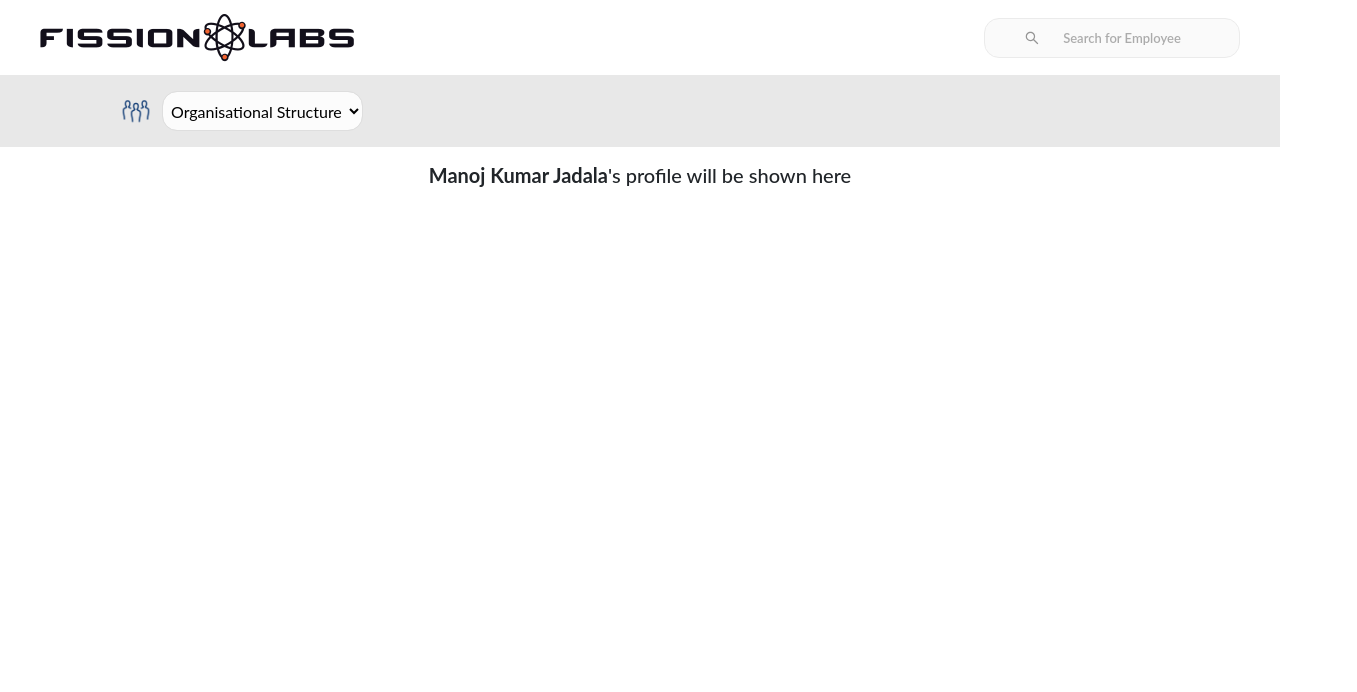
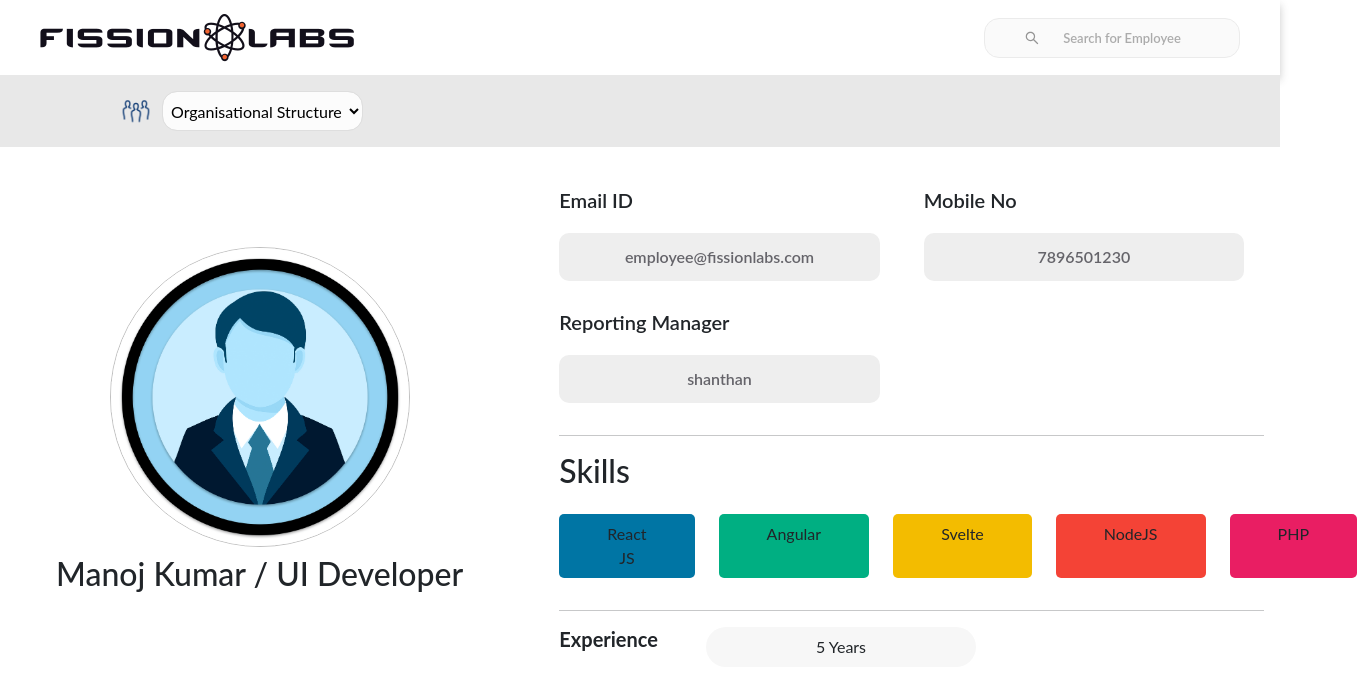
Before and after one commit to manoj-fissionlabs/fl-leader-board-ui, a React (Create React App) app: page /profile/0 in a window 1280 px wide. Shown: the top 692 px of the page, 1357 px wide, since content can reach past the window. Built offline with nearby package versions, Linux system fonts and the light colour scheme; data requests are answered from the project's data file.

Commit message:
Completed Profile page design with static data

```diff
--- a/db.json
+++ b/db.json
@@ -17,7 +17,6 @@
       "title": "Svelte"
     }
   ],
-
   "QATechnologies": [
     {
       "technologyId": 0,
@@ -36,7 +35,6 @@
       "title": "Svelte"
     }
   ],
-
   "HR": [
     {
       "technologyId": 0,
@@ -55,7 +53,6 @@
       "title": "Svelte"
     }
   ],
-
   "IT": [
     {
       "technologyId": 0,
@@ -74,7 +71,6 @@
       "title": "Svelte"
     }
   ],
-
   "backendTechnologies": [
     {
       "technologyId": 4,
@@ -96,121 +92,243 @@
   "employees": [
     {
       "employeeId": 0,
+      "emailId": "Employee@fissionlabs.com",
+      "mobileNo": "7896501230",
+      "managerName": "Shanthan",
       "name": "Manoj Kumar",
       "surname": "Jadala",
-      "skills": [0, 1, 3, 4, 7],
+      "designation": "UI Developer",
+      "skills": [
+        0,
+        1,
+        3,
+        4,
+        7
+      ],
       "experience": 5
     },
     {
       "employeeId": 1,
+      "emailId": "manideep@fissionlabs.com",
+      "mobileNo": "7896041230",
+      "managerName": "Shanthan",
       "name": "Manideep",
       "surname": "Kotagiri",
-      "skills": [0, 1],
+      "designation": "UX Designer",
+      "skills": [
+        0,
+        1
+      ],
       "experience": 4
     },
     {
       "employeeId": 2,
+      "emailId": "Zameer@fissionlabs.com",
+      "mobileNo": "7897541230",
+      "managerName": "swetha",
       "name": "Zameer",
       "surname": "Sheikh",
-      "skills": [0, 1, 3],
+      "designation": "UI Developer",
+      "skills": [
+        0,
+        1,
+        3
+      ],
       "experience": 4
     },
     {
       "employeeId": 3,
+      "emailId": "Employee@fissionlabs.com",
+      "mobileNo": "7890541230",
+      "managerName": "Shanthan",
       "name": "Raghunandan",
       "surname": "Sriperambuduru",
-      "skills": [0, 2, 3],
+      "designation": "UX Designer",
+      "skills": [
+        0,
+        2,
+        3
+      ],
       "experience": 8
     },
     {
       "employeeId": 4,
+      "emailId": "Employee@fissionlabs.com",
+      "mobileNo": "7856541230",
+      "managerName": "swetha",
       "name": "Sajjad",
       "surname": "Alam",
-      "skills": [0],
+      "designation": "UI Developer",
+      "skills": [
+        0
+      ],
       "experience": 1
     },
     {
       "employeeId": 5,
+      "emailId": "Employee@fissionlabs.com",
+      "mobileNo": "7846541230",
+      "managerName": "swetha",
       "name": "Yeshwanth",
       "surname": "Chillara",
-      "skills": [0],
+      "designation": "UX Designer",
+      "skills": [
+        0
+      ],
       "experience": 1
     },
     {
       "employeeId": 6,
+      "emailId": "Employee@fissionlabs.com",
+      "mobileNo": "7826541230",
+      "managerName": "Jittin",
       "name": "Hari Nagarjuna Chowdary",
       "surname": "Polavarapu",
-      "skills": [0],
+      "designation": "UI Developer",
+      "skills": [
+        0
+      ],
       "experience": 1
     },
     {
       "employeeId": 7,
+      "emailId": "Employee@fissionlabs.com",
+      "mobileNo": "7816541230",
+      "managerName": "Shanthan",
       "name": "Abdhul",
       "surname": "Rahaman",
-      "skills": [2],
+      "designation": "UX Designer",
+      "skills": [
+        2
+      ],
       "experience": 3
     },
     {
       "employeeId": 8,
+      "emailId": "Employee@fissionlabs.com",
+      "mobileNo": "7836541230",
+      "managerName": "Shanthan",
       "name": "Harish",
       "surname": "Pillarisetti",
-      "skills": [2],
+      "designation": "UI Developer",
+      "skills": [
+        2
+      ],
       "experience": 1
     },
     {
       "employeeId": 9,
+      "emailId": "Employee@fissionlabs.com",
+      "mobileNo": "7806541230",
+      "managerName": "swetha",
       "name": "Chandan",
       "surname": "Sankaramadi",
-      "skills": [0, 1, 2],
+      "designation": "UX Designer",
+      "skills": [
+        0,
+        1,
+        2
+      ],
       "experience": 7
     },
     {
       "employeeId": 10,
+      "emailId": "Employee@fissionlabs.com",
+      "mobileNo": "7696541230",
+      "managerName": "Shanthan",
       "name": "Vivek",
       "surname": "Samudrala",
-      "skills": [0, 1],
+      "designation": "UI Developer",
+      "skills": [
+        0,
+        1
+      ],
       "experience": 4
     },
     {
       "employeeId": 11,
+      "emailId": "Employee@fissionlabs.com",
+      "mobileNo": "7796541230",
+      "managerName": "Jittin",
       "name": "Kamesh",
       "surname": "Vadlamani",
-      "skills": [0, 1],
+      "designation": "UX Designer",
+      "skills": [
+        0,
+        1
+      ],
       "experience": 4
     },
     {
       "employeeId": 12,
+      "emailId": "Employee@fissionlabs.com",
+      "mobileNo": "9996541230",
+      "managerName": "swetha",
       "name": "Varun",
       "surname": "Kruthiventi",
-      "skills": [0, 1, 4, 5, 7],
+      "designation": "UX Designer",
+      "skills": [
+        0,
+        1,
+        4,
+        5,
+        7
+      ],
       "experience": 6
     },
     {
       "employeeId": 13,
+      "emailId": "Employee@fissionlabs.com",
+      "mobileNo": "9896541230",
+      "managerName": "Jittin",
       "name": "Adiluddin",
       "surname": "Mohammed",
-      "skills": [4, 5],
+      "designation": "UX Designer",
+      "skills": [
+        4,
+        5
+      ],
       "experience": 8
     },
     {
       "employeeId": 14,
+      "emailId": "Employee@fissionlabs.com",
+      "mobileNo": "8896541230",
+      "managerName": "Shanthan",
       "name": "Krishna",
       "surname": "Battu",
-      "skills": [4, 5, 6],
+      "designation": "UI Developer",
+      "skills": [
+        4,
+        5,
+        6
+      ],
       "experience": 10
     },
     {
       "employeeId": 15,
+      "emailId": "Employee@fissionlabs.com",
+      "mobileNo": "9896541230",
+      "managerName": "swetha",
       "name": "Abhishek Vilas",
       "surname": "Rane",
-      "skills": [4],
+      "designation": "UI Developer",
+      "skills": [
+        4
+      ],
       "experience": 4
     },
     {
       "employeeId": 16,
+      "emailId": "Employee@fissionlabs.com",
+      "mobileNo": "7796541230",
+      "managerName": "Jittin",
       "name": "Ashutosh",
       "surname": "Pandey",
-      "skills": [0],
+      "designation": "UI Developer",
+      "skills": [
+        0
+      ],
       "experience": 4
     }
   ]
--- a/src/App.css
+++ b/src/App.css
@@ -42,6 +42,7 @@
   align-items: center;
   gap: 10px;
 }
+
 .select {
   outline: none;
   background: #fcfcfc 0% 0% no-repeat padding-box;
@@ -112,3 +113,66 @@
 .styled-node {
   display: inline-block;
 }
+
+/* ==========ui profile css start======== */
+.image_section {
+  text-align: center;
+  align-items: center;
+}
+
+.image_section img {
+  border: 1px solid silver;
+  border-radius: 50%;
+  object-fit: contain;
+  object-position: center;
+  margin-top: 80px;
+}
+
+.profile_list h5 {
+  font-size: 20px;
+  font-weight: 600;
+  color: #212529;
+  text-transform: capitalize;
+  line-height: 50px;
+}
+
+.profile_list p {
+  background-color: #eeeeee;
+  font-weight: 600;
+  font-size: 16px;
+  padding: 12px 25px;
+  text-transform: lowercase;
+  width: 100%;
+  border-radius: 10px;
+  text-align: center;
+  color: #65646A;
+}
+
+.profile_content {
+  background-color: #fff;
+}
+
+.skill {
+  border: 0px solid;
+  border-radius: 5px;
+  font-weight: 100px;
+}
+
+.experience {
+  border: 0px solid;
+  border-radius: 25px;
+  padding-left: 110px;
+  padding-right: 110px;
+  padding-bottom: 110px;
+
+}
+
+.profile_skills {
+  align-items: center;
+}
+
+.site-body {
+  border: 0px;
+}
+
+/* ==========ui profile css end======== */
--- a/src/pages/Home/Home.jsx
+++ b/src/pages/Home/Home.jsx
@@ -55,7 +55,7 @@ const Home = () => {
   }
 
   return (
-    <div className="m-auto py-5">
+    <div className="m-auto mb-5 py-5">
       {isLoading && (
         <div className='notFoundCenteredDiv'>
           <div className='m-auto text-center'>
--- a/src/pages/Profile/Profile.jsx
+++ b/src/pages/Profile/Profile.jsx
@@ -1,6 +1,9 @@
 import React, { useState, useEffect } from "react";
 import { useNavigate, useParams } from 'react-router-dom';
 import api from "../../api/api";
+import profile from "../../assets/UP_logo.png";
+import { skills } from '../../utils/constants';
+import { donutChartColors } from "../../utils/data";
 
 const Profile = () => {
   const [isLoading, setIsLoading] = useState(true);
@@ -30,10 +33,60 @@ const Profile = () => {
 
   return (
     <div className="no-shadow">
-      <div className="col-md-8 m-auto">
-        {userDetails && (<h5 className='text-center mt-3 mb-4'>
-          <span className="bold-text">{userDetails.name} {userDetails.surname}</span>'s profile will be shown here
-        </h5>)}
+      <div className="col-md-12 m-auto">
+        {userDetails && (
+          <div className="row">
+            <div className="col-md-5">
+              <div className="image_section p-3 text-center">
+                <img src={profile} alt="profile_img" width="300px" height="300px" />
+                <h2 className="pt-2">{userDetails.name} / <span>{userDetails.designation}</span></h2>
+              </div>
+            </div>
+            <div className="col-md-7">
+              <div className="profile_content p-3 py-4">
+                <div className="profile_details">
+                  <div className="row">
+                    <div className="col-md-6 pe-4">
+                      <div className="profile_list me-2 mb-2">
+                        <h5>email ID</h5>
+                        <p>{userDetails.emailId}</p>
+                      </div>
+                    </div>
+                    <div className="col-md-6 pe-4">
+                      <div className="profile_list me-2 mb-2">
+                        <h5>mobile No</h5>
+                        <p>{userDetails.mobileNo}</p>
+                      </div>
+                    </div>
+                    <div className="col-md-6 pe-4">
+                      <div className="profile_list me-2 mb-2">
+                        <h5>reporting Manager</h5>
+                        <p>{userDetails.managerName}</p>
+                      </div>
+                    </div>
+                  </div>
+                  <hr />
+                </div>
+                <div className="profile_skills">
+                  <h2>Skills</h2>
+                  <div className="d-flex mt-4">
+                    {userDetails?.skills?.map((d, i) => (
+                      <p style={{ backgroundColor: donutChartColors[i] }} className="skill text-center px-5 py-2 me-4 mb-3">{skills[d].title}</p>
+                    ))}
+                  </div>
+                  <hr />
+                </div>
+                <div className="profile_skills">
+                  <div className="d-flex text-center">
+                    <h5 className="pe-5"><b>Experience</b> </h5>
+                    <p style={{ backgroundColor: '#F7F7F7' }} className="experience py-2 me-4 mb-3">{userDetails.experience} Years</p>
+                  </div>
+                </div>
+              </div>
+            </div>
+          </div>
+        )}
+
       </div>
     </div>
   );
--- a/src/utils/constants.js
+++ b/src/utils/constants.js
@@ -30,3 +30,51 @@ export const sections = [
         url: '/hrs'
     }
 ];
+
+export const skills = [
+    {
+        skill: 0,
+        title: "React JS",
+    },
+    {
+        skill: 1,
+        title: "Angular",
+    },
+    {
+        skill: 2,
+        title: "Vue JS",
+    },
+    {
+        skill: 3,
+        title: "Svelte",
+    },
+    {
+        skill: 4,
+        title: "NodeJS",
+    },
+    {
+        skill: 5,
+        title: "Python",
+    },
+    {
+        skill: 6,
+        title: "Dotnet",
+    },
+    {
+        skill: 7,
+        title: "PHP",
+    },
+    {
+        skill: 8,
+        title: "React JS",
+    },
+    {
+        skill: 9,
+        title: "CSS",
+    },
+    {
+        skill: 10,
+        title: "Javascript",
+    },
+
+];
```
Also changed, not shown: src/assets/UP_logo.png (added), 1 other file (tests, documents, lock files or other folders).
